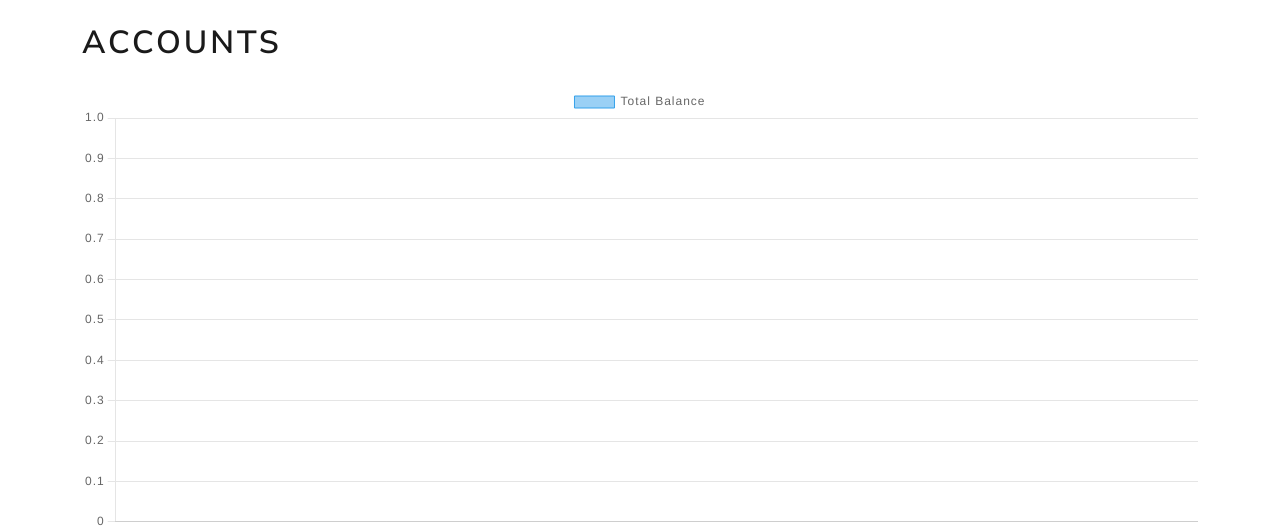
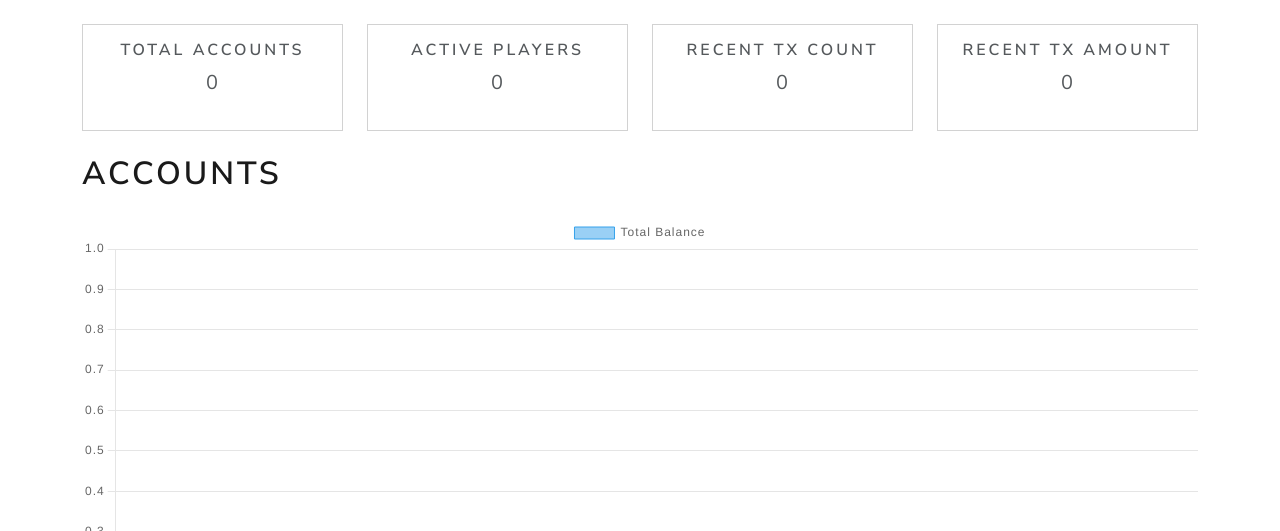
Before and after one commit to ZakuroSystem/LumineEconomyBridge, a Flask app: page / in a window 1280 px wide. Shown: the part 92-623 px from the top of the page. Run offline with Flask 3, Linux system fonts and the light colour scheme; data that the repository does not hold is empty; some libraries are stand-ins or nearby versions.

Commit message:
feat: add dashboard stats

```diff
--- a/backend/dashboard.py
+++ b/backend/dashboard.py
@@ -40,6 +40,10 @@ def init_db() -> None:
                 name TEXT PRIMARY KEY,
                 uuid TEXT NOT NULL
             );
+            CREATE TABLE IF NOT EXISTS players (
+                uuid TEXT PRIMARY KEY,
+                last_seen INTEGER NOT NULL
+            );
             """
         )
 
@@ -57,12 +61,30 @@ def index():
     with get_db() as db:
         currencies = [r["name"] for r in db.execute("SELECT name FROM currencies ORDER BY name").fetchall()]
         rows = db.execute("SELECT uuid, currency, balance FROM accounts").fetchall()
+        total_accounts = db.execute("SELECT COUNT(DISTINCT uuid) AS c FROM accounts").fetchone()["c"]
+        since = int(time.time()) - 86400
+        rec = db.execute(
+            "SELECT COUNT(*) AS cnt, COALESCE(SUM(amount),0) AS amt FROM transactions WHERE timestamp >= ?",
+            (since,),
+        ).fetchone()
+        recent_tx_count = rec["cnt"]
+        recent_tx_amount = rec["amt"]
+        active_players = db.execute(
+            "SELECT COUNT(*) AS c FROM players WHERE last_seen >= ?",
+            (since,),
+        ).fetchone()["c"]
     accounts = {}
     totals = {c: 0 for c in currencies}
     for row in rows:
         accounts.setdefault(row["uuid"], {})[row["currency"]] = row["balance"]
         totals[row["currency"]] += row["balance"]
-    return render_template("index.html", currencies=currencies, accounts=accounts, totals=totals)
+    stats = {
+        "total_accounts": total_accounts,
+        "recent_tx_count": recent_tx_count,
+        "recent_tx_amount": recent_tx_amount,
+        "active_players": active_players,
+    }
+    return render_template("index.html", currencies=currencies, accounts=accounts, totals=totals, stats=stats)
 
 
 @app.route("/transactions")
--- a/backend/templates/index.html
+++ b/backend/templates/index.html
@@ -1,5 +1,39 @@
 {% extends "base.html" %}
 {% block content %}
+<div class="row mb-4">
+  <div class="col-md-3">
+    <div class="card text-center">
+      <div class="card-body">
+        <h5 class="card-title">Total Accounts</h5>
+        <p class="fs-4">{{ stats.total_accounts }}</p>
+      </div>
+    </div>
+  </div>
+  <div class="col-md-3">
+    <div class="card text-center">
+      <div class="card-body">
+        <h5 class="card-title">Active Players</h5>
+        <p class="fs-4">{{ stats.active_players }}</p>
+      </div>
+    </div>
+  </div>
+  <div class="col-md-3">
+    <div class="card text-center">
+      <div class="card-body">
+        <h5 class="card-title">Recent Tx Count</h5>
+        <p class="fs-4">{{ stats.recent_tx_count }}</p>
+      </div>
+    </div>
+  </div>
+  <div class="col-md-3">
+    <div class="card text-center">
+      <div class="card-body">
+        <h5 class="card-title">Recent Tx Amount</h5>
+        <p class="fs-4">{{ stats.recent_tx_amount }}</p>
+      </div>
+    </div>
+  </div>
+</div>
 <h1 class="mb-4">Accounts</h1>
 <canvas id="balanceChart" class="mb-4" height="120"></canvas>
 <table id="accountsTable" class="table table-striped datatable">
```
Also changed, not shown: USAGE.md (+1 -0 lines), backend/main.py (+16 -0 lines).
